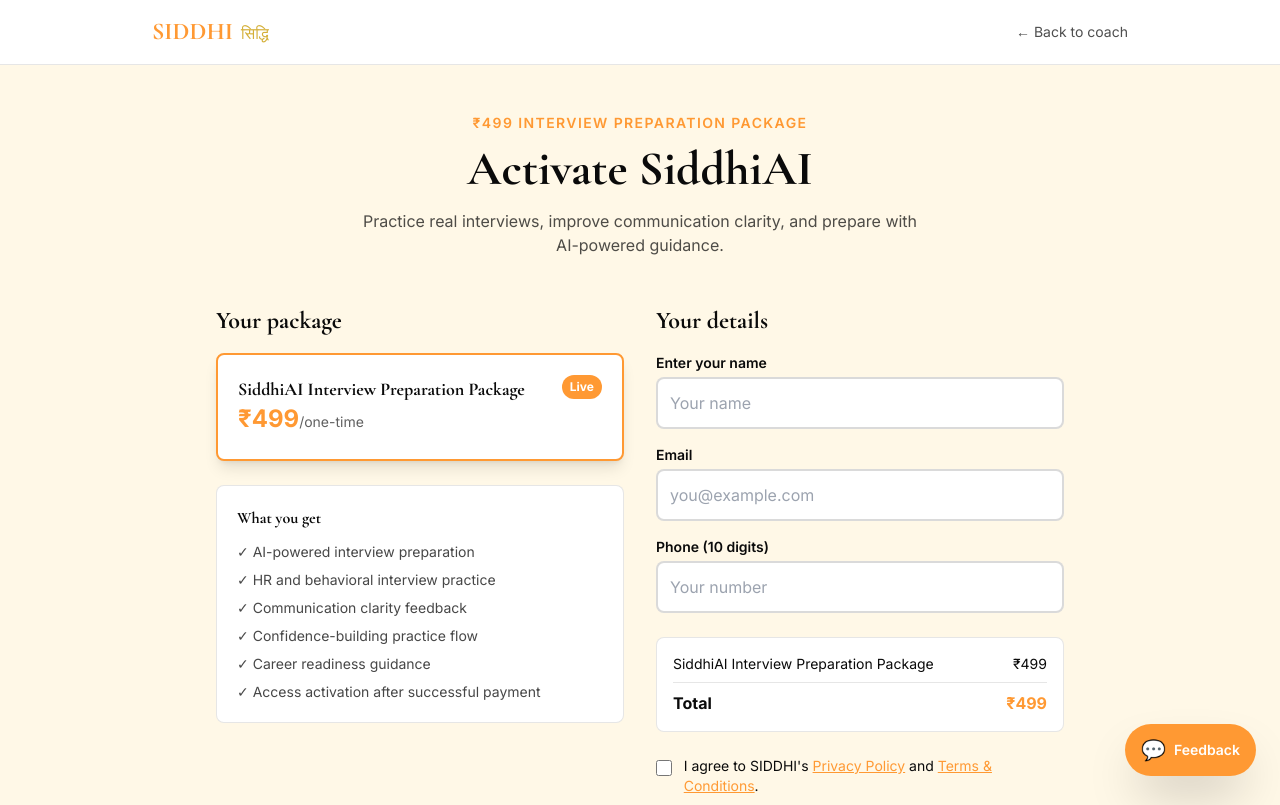
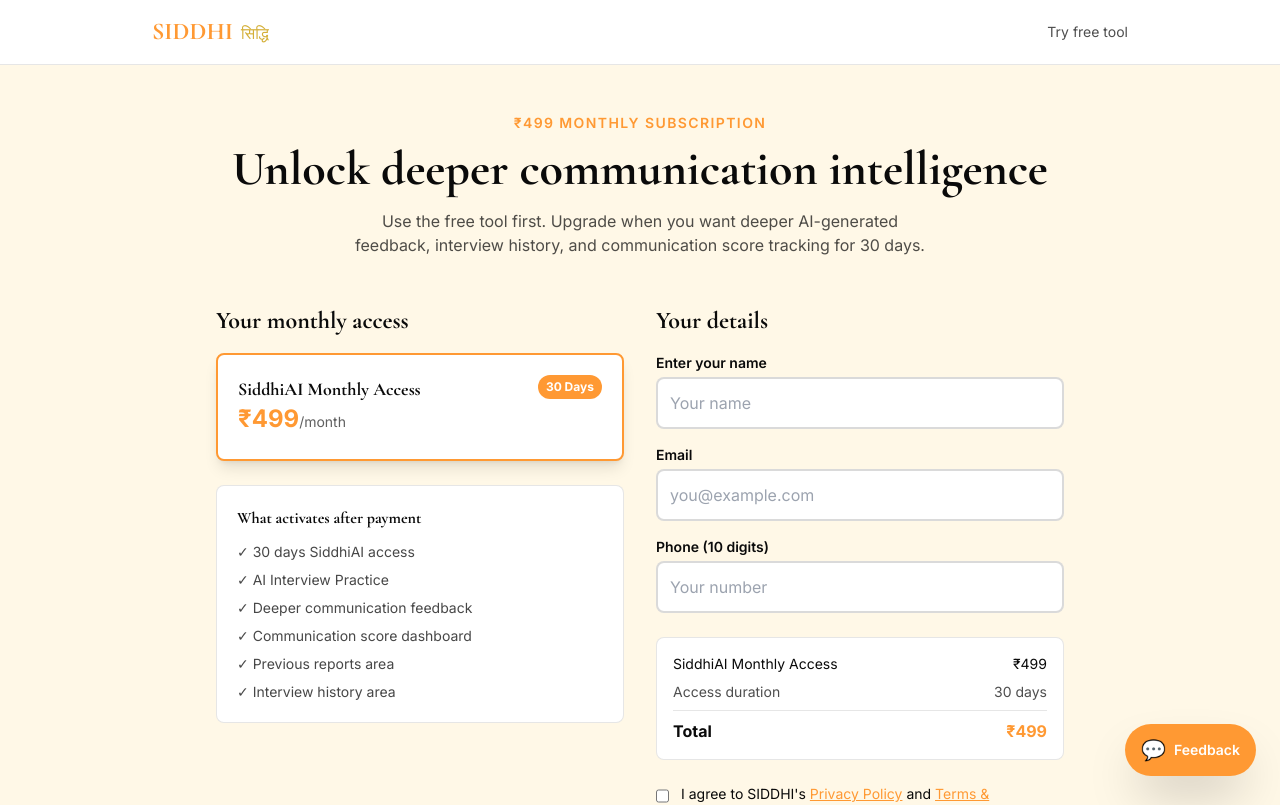
Before and after one commit to Siddhi1987/siddhi-app, a Next.js app: page /payment in a window 1280 px wide. Shown: the top 805 px of the page. Built offline with nearby package versions, Linux system fonts and the light colour scheme; a web font is replaced by a local one.

Commit message:
Route verified payments to dashboard

```diff
--- a/pages/payment.jsx
+++ b/pages/payment.jsx
@@ -2,10 +2,11 @@
 import { useState, useEffect } from 'react';
 
 const PLAN = {
-  id: 'interview-preparation-499',
-  name: 'SiddhiAI Interview Preparation Package',
+  id: 'monthly-499',
+  name: 'SiddhiAI Monthly Access',
   price: 499,
-  period: 'one-time',
+  period: 'month',
+  durationDays: 30,
 };
 
 export default function Payment() {
@@ -30,7 +31,7 @@
 
   const handlePayment = async () => {
     const cleanName = name.trim();
-    const cleanEmail = email.trim();
+    const cleanEmail = email.trim().toLowerCase();
     const cleanPhone = phone.replace(/\s/g, '');
 
     if (!cleanName || !cleanEmail || !cleanPhone) {
@@ -79,7 +80,7 @@
           phone: cleanPhone,
           packageName: PLAN.name,
           amount: PLAN.price,
-          source: 'siddhiai_payment_page',
+          source: 'siddhiai_monthly_payment_page',
         }),
       });
 
@@ -94,7 +95,7 @@
         amount: order.amount,
         currency: order.currency || 'INR',
         name: 'SiddhiAI',
-        description: `${PLAN.name} - Communication Intelligence`,
+        description: `${PLAN.name} - 30 days access`,
         image: '/favicon.ico',
         order_id: order.id,
         prefill: {
@@ -107,19 +108,50 @@
           email: cleanEmail,
           phone: cleanPhone,
           package: PLAN.name,
+          duration: '30 days',
           price: PLAN.price,
         },
         theme: {
           color: '#FF9933',
         },
-        handler: function (response) {
-          setLoading(false);
+        handler: async function (response) {
+          try {
+            const verifyResponse = await fetch('/api/verify-payment', {
+              method: 'POST',
+              headers: {
+                'Content-Type': 'application/json',
+              },
+              body: JSON.stringify({
+                ...response,
+                name: cleanName,
+                email: cleanEmail,
+                phone: cleanPhone,
+                packageName: PLAN.name,
+              }),
+            });
 
-          alert(
-            `Payment successful!\n\nPayment ID: ${response.razorpay_payment_id}\nOrder ID: ${response.razorpay_order_id}`
-          );
+            const verification = await verifyResponse.json();
 
-          window.location.href = `/interview?payment=success&order_id=${response.razorpay_order_id}&payment_id=${response.razorpay_payment_id}`;
+            if (!verifyResponse.ok || !verification?.verified) {
+              throw new Error(verification?.message || 'Payment verification failed');
+            }
+
+            const dashboardParams = new URLSearchParams({
+              access: 'active',
+              name: cleanName,
+              email: cleanEmail,
+              phone: cleanPhone,
+              payment_id: response.razorpay_payment_id,
+              order_id: response.razorpay_order_id,
+              plan: PLAN.name,
+            });
+
+            window.location.href = `/dashboard?${dashboardParams.toString()}`;
+          } catch (error) {
+            console.error('Verification error:', error);
+            setLoading(false);
+            alert('Payment received, but access verification failed. Please contact support@siddhiai.in with your payment ID.');
+          }
         },
         modal: {
           ondismiss: function () {
@@ -152,7 +184,7 @@
             href="/interview"
             className="text-sm text-siddhi-black/60 hover:text-siddhi-saffron"
           >
-            ← Back to coach
+            Try free tool
           </Link>
         </div>
       </nav>
@@ -160,23 +192,23 @@
       <div className="max-w-4xl mx-auto px-6 py-12">
         <div className="text-center mb-12">
           <p className="text-sm uppercase tracking-widest text-siddhi-saffron font-semibold mb-3">
-            ₹499 Interview Preparation Package
+            ₹499 Monthly Subscription
           </p>
 
           <h1 className="font-display text-4xl md:text-5xl font-bold mb-4">
-            Activate SiddhiAI
+            Unlock deeper communication intelligence
           </h1>
 
           <p className="text-siddhi-black/60 max-w-xl mx-auto">
-            Practice real interviews, improve communication clarity, and prepare
-            with AI-powered guidance.
+            Use the free tool first. Upgrade when you want deeper AI-generated feedback,
+            interview history, and communication score tracking for 30 days.
           </p>
         </div>
 
         <div className="grid md:grid-cols-2 gap-8">
           <div>
             <h2 className="font-display text-2xl font-bold mb-4">
-              Your package
+              Your monthly access
             </h2>
 
             <div className="w-full p-5 rounded-lg border-2 text-left transition border-siddhi-saffron bg-white shadow-lg mb-6">
@@ -195,23 +227,23 @@
                 </div>
 
                 <span className="text-xs px-2 py-1 bg-siddhi-saffron text-white rounded-full font-bold">
-                  Live
+                  30 Days
                 </span>
               </div>
             </div>
 
             <div className="bg-white border border-siddhi-black/10 rounded-lg p-5">
               <h3 className="font-display text-base font-bold mb-3">
-                What you get
+                What activates after payment
               </h3>
 
               <ul className="space-y-2 text-sm text-siddhi-black/75">
-                <li>✓ AI-powered interview preparation</li>
-                <li>✓ HR and behavioral interview practice</li>
-                <li>✓ Communication clarity feedback</li>
-                <li>✓ Confidence-building practice flow</li>
-                <li>✓ Career readiness guidance</li>
-                <li>✓ Access activation after successful payment</li>
+                <li>✓ 30 days SiddhiAI access</li>
+                <li>✓ AI Interview Practice</li>
+                <li>✓ Deeper communication feedback</li>
+                <li>✓ Communication score dashboard</li>
+                <li>✓ Previous reports area</li>
+                <li>✓ Interview history area</li>
               </ul>
             </div>
           </div>
@@ -268,6 +300,11 @@
                 <span>₹{PLAN.price.toLocaleString('en-IN')}</span>
               </div>
 
+              <div className="flex justify-between mb-2 text-sm text-siddhi-black/60">
+                <span>Access duration</span>
+                <span>{PLAN.durationDays} days</span>
+              </div>
+
               <div className="border-t border-siddhi-black/10 pt-2 flex justify-between font-bold">
                 <span>Total</span>
                 <span className="text-siddhi-saffron">
@@ -293,7 +330,7 @@
                 <Link href="/terms" className="text-siddhi-saffron underline">
                   Terms & Conditions
                 </Link>
-                .
+                . I understand this activates 30 days of SiddhiAI access.
               </span>
             </label>
 
@@ -303,13 +340,13 @@
               className="w-full px-6 py-4 bg-siddhi-saffron text-white font-bold rounded-md hover:bg-siddhi-gold transition shadow-lg text-lg disabled:opacity-60 disabled:cursor-not-allowed"
             >
               {loading
-                ? 'Creating secure order…'
-                : `Pay ₹${PLAN.price.toLocaleString('en-IN')} securely →`}
+                ? 'Creating secure monthly access…'
+                : `Pay ₹${PLAN.price.toLocaleString('en-IN')} for 30 days →`}
             </button>
 
             <div className="mt-4 flex items-center justify-center gap-2 text-xs text-siddhi-black/50">
               <span>🔒</span>
-              <span>Secured by Razorpay · Order ID enabled</span>
+              <span>Secured by Razorpay · Payment verification enabled</span>
             </div>
           </div>
         </div>
```
